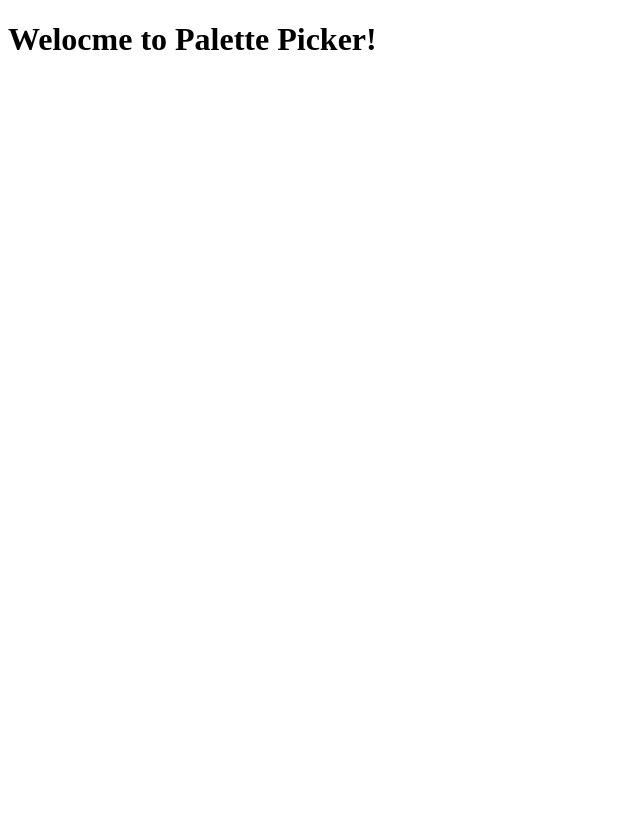
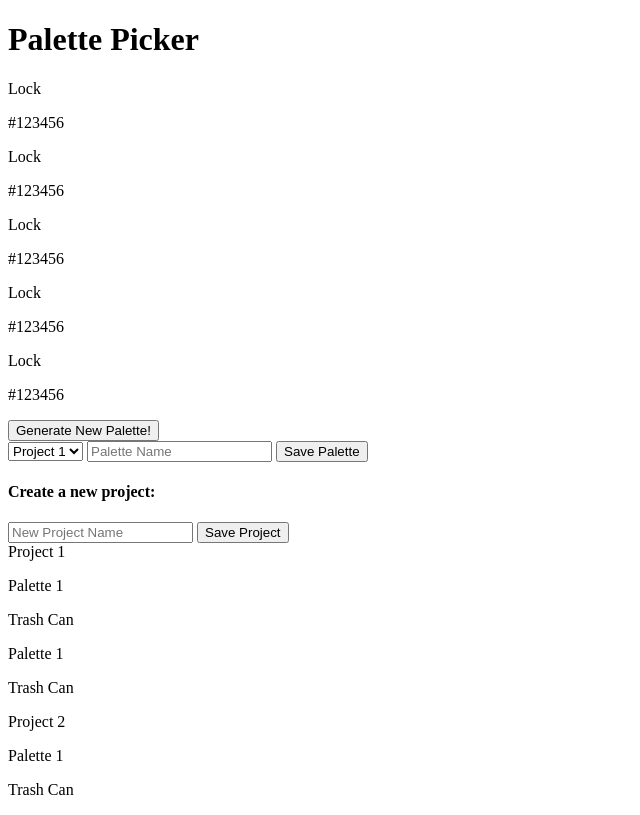
Before and after one commit to JackLaird0/palette-picker, a website: page public/index.html in a window 1280 px wide. Shown: the whole page, without its empty margins (0-640 px from the left). Drawn offline with Linux system fonts and the light colour scheme.

Commit message:
Create static skeleton for html

```diff
--- a/public/index.html
+++ b/public/index.html
@@ -7,6 +7,81 @@
   <title>Palette Picker</title>
 </head>
 <body>
-  <h1>Welocme to Palette Picker!</h1>
+  <h1 class='title'>Palette Picker</h1>
+  <div class="color-card-container">
+    <div class="color-card">
+      <p class="lock">Lock</p>
+      <p class="hex-value">#123456</p>
+    </div>
+    <div class="color-card">
+      <p class="lock">Lock</p>
+      <p class="hex-value">#123456</p>
+    </div>
+    <div class="color-card">
+      <p class="lock">Lock</p>
+      <p class="hex-value">#123456</p>
+    </div>
+    <div class="color-card">
+      <p class="lock">Lock</p>
+      <p class="hex-value">#123456</p>
+    </div>
+    <div class="color-card">
+      <p class="lock">Lock</p>
+      <p class="hex-value">#123456</p>
+    </div>
+  </div>
+  <button class="new-palette">
+    Generate New Palette!
+  </button>
+  <form class="project-form">
+    <select class='drop-down'>
+      <option value="project">Project 1</option>
+      <option value="project">Project 2</option>
+      <option value="project">Project 3</option>
+      <option value="project">Project 4</option>
+    </select>
+    <input type="text" placeholder="Palette Name">
+    <button class='save-palette'> Save Palette </button>
+  </form>
+  <div class="create-project-container">
+    <h4>Create a new project:</h4>
+    <div class="project-input-container">
+      <input type="text" placeholder="New Project Name">
+      <button class="save-project">Save Project</button>
+    </div>
+  </div>
+  <div class="projects-container">
+    <div class="project-name">Project 1
+      <div class="palette">
+        <p class="palette-name">Palette 1</p>
+        <div class="color-sample"></div>
+        <div class="color-sample"></div>
+        <div class="color-sample"></div>
+        <div class="color-sample"></div>
+        <div class="color-sample"></div>
+        <p class='trash-can'>Trash Can</p>
+      </div>
+      <div class="palette">
+        <p class="palette-name">Palette 1</p>
+        <div class="color-sample"></div>
+        <div class="color-sample"></div>
+        <div class="color-sample"></div>
+        <div class="color-sample"></div>
+        <div class="color-sample"></div>
+        <p class='trash-can'>Trash Can</p>
+      </div>
+    </div>
+    <div class="project-name">Project 2
+        <div class="palette">
+          <p class="palette-name">Palette 1</p>
+          <div class="color-sample"></div>
+          <div class="color-sample"></div>
+          <div class="color-sample"></div>
+          <div class="color-sample"></div>
+          <div class="color-sample"></div>
+          <p class='trash-can'>Trash Can</p>
+        </div>
+      </div>
+  </div>
 </body>
 </html>
```
